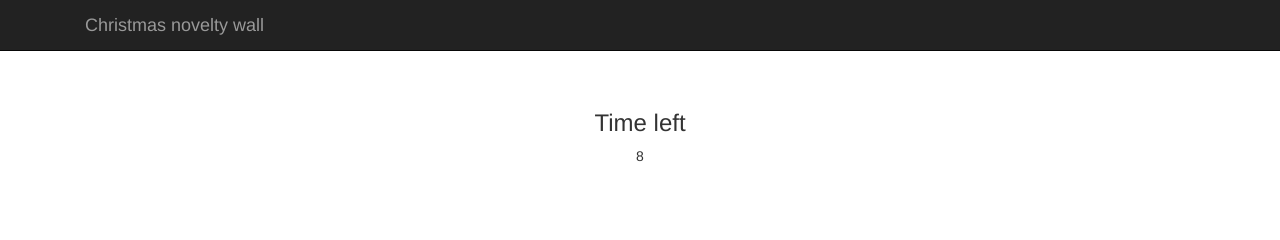
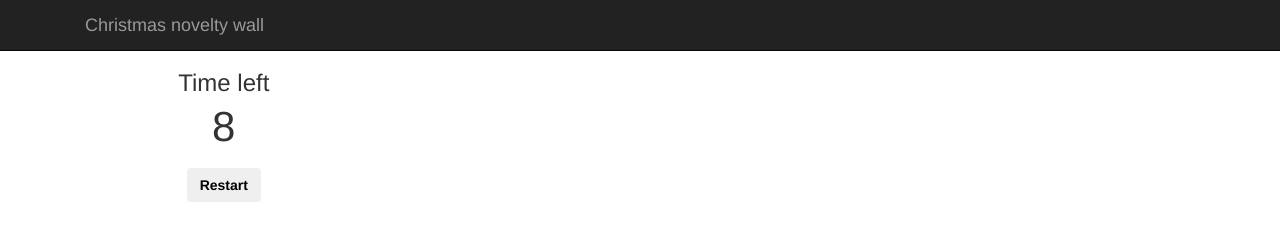
Before and after one commit to taktran/random-hardware-hack, a website: page app/public/index.html in a window 1280 px wide. Both pictures are taken after a click on the button "Start". Drawn offline with Linux system fonts and the light colour scheme.

Commit message:
Add restart button.

```diff
--- a/app/public/index.html
+++ b/app/public/index.html
@@ -25,21 +25,18 @@
       </div>
     </div>
 
-    <div class="container">
+    <div class="container col-md-12">
+      <div class="init-container">
+        <button class="start-button btn">Start</button>
+      </div>
 
-      <div class="starter-template">
-        <div class="init-container">
-          <button class="start-button">Start</button>
-        </div>
-
-        <div class="game-container">
-          <div class="timer-container">
-            <h3>Time left</h3>
-            <div class="timer"></div>
-          </div>
+      <div class="game-container">
+        <div class="timer-container col-sm-3">
+          <h3>Time left</h3>
+          <div class="timer"></div>
+          <button class="restart-button btn">Restart</button>
         </div>
       </div>
-
     </div><!-- /.container -->
 
     <script src="vendor/jquery/jquery.min.js"></script>
--- a/app/public/js/main.js
+++ b/app/public/js/main.js
@@ -1,6 +1,9 @@
 (function (){
   'use strict';
+
+  // Buttons
   var startButtonEl = $('.start-button');
+  var restartButtonEl = $('.restart-button');
 
   // Containers
   var initContainer = $('.init-container');
@@ -38,25 +41,23 @@
     this.stop = function() {
       clearTimeout(timerId);
     };
-  }
+  };
 
+  var timer;
   var gameState = {
     init: function() {
+      initContainer.show();
       gameContainer.hide();
-
-      startButtonEl.click(function() {
-        initContainer.hide();
-        gameState.start();
-      });
     },
 
     start: function() {
+      initContainer.hide();
       gameContainer.show();
 
       // Init time
       timerEl.text(GAME_TIMER_LIMIT);
 
-      var timer = new Timer(GAME_TIMER_LIMIT, function(currentTime) {
+      timer = new Timer(GAME_TIMER_LIMIT, function(currentTime) {
         var timeLeft = GAME_TIMER_LIMIT - parseInt(currentTime, 10);
 
         // Update timer text
@@ -64,8 +65,26 @@
       });
 
       timer.start();
+    },
+
+    restart: function() {
+      timer.stop();
+
+      gameState.init();
     }
   };
 
+  // ---------------------------------------
+  // Events
+  // ---------------------------------------
+
+  startButtonEl.click(function() {
+    gameState.start();
+  });
+
+  restartButtonEl.click(function() {
+    gameState.restart();
+  });
+
   gameState.init();
 })();
--- a/app/views/sass/main.scss
+++ b/app/views/sass/main.scss
@@ -10,6 +10,9 @@ body {
   text-align: center;
 }
 
+.init-container {
+  text-align: center;
+
   .start-button {
     background-color: $green;
     color: $white;
@@ -19,3 +22,19 @@ body {
     padding: 20px 40px;
     margin-top: 60px;
   }
+}
+
+.game-container {
+  .timer-container {
+    text-align: center;
+  }
+
+  .timer {
+    font-size: 3em;
+    line-height: 1em;
+  }
+
+  .restart-button {
+    margin-top: 20px;
+  }
+}
```
Also changed, not shown: app/public/css/main.css. Lines whose indentation alone changed are shown as unchanged.
